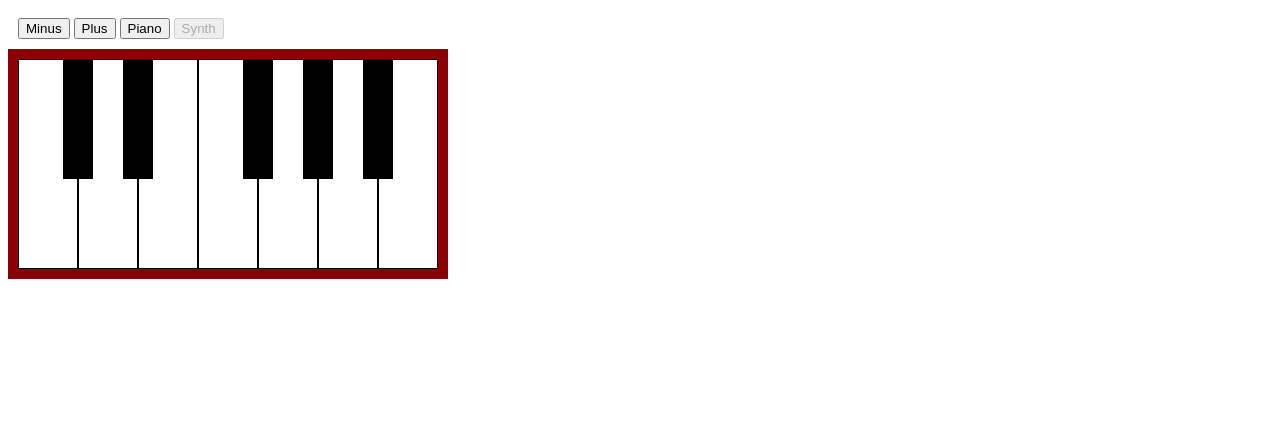
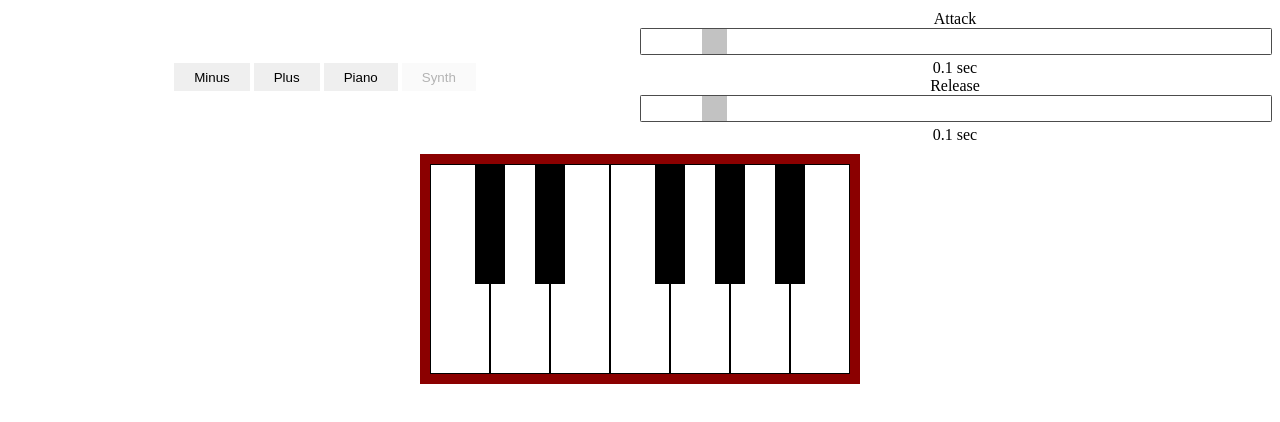
Before and after one commit to magdalucreteanu/papier-tastatur, a plain HTML site: page browser/index.html in a window 1280 px wide. Drawn offline with Linux system fonts and the light colour scheme.

Commit message:
Slider für Attack und Release hinzugefügt

```diff
--- a/browser/index.html
+++ b/browser/index.html
@@ -7,10 +7,22 @@
   </head>
   <body>
     <div id="kontrollen" class="kontrollen">
+        <div id="buttonContainer">
           <button id="minus" onClick='volumeMinus()'>Minus</button>
           <button id="plus" onClick='volumePlus()'>Plus</button>
           <button id="piano" onClick='piano()'>Piano</button>
           <button id="synth" onClick='synth()'>Synth</button>
+        </div>
+        <div id="sliderContainer">
+          <div id="attackContainer">Attack
+            <input type="range" min="0" max="100" value="10" class="slider" id="attackSlider">
+            <span id="attackOutput">0.1 sec</span>
+          </div>
+          <div id="releaseContainer">Release
+            <input type="range" min="0" max="100" value="10" class="slider" id="releaseSlider">
+            <span id="releaseOutput">0.1 sec</span>
+          </div>
+        </div>
     </div>
     <div id="klavier" class="klavier">
     </div>
--- a/browser/stylesheet.css
+++ b/browser/stylesheet.css
@@ -1,3 +1,11 @@
+html, body {
+  padding: 0;
+  margin: 0;
+  text-align: center;
+  width: 100%;
+  height: 100%;
+}
+
 .kontrollen {
   padding: 5;
   box-sizing: border-box;
@@ -12,7 +20,7 @@
 }
 
 .klavier__btn {
-  display: inline-block;
+  display: block;
   padding: 0;
   box-sizing: border-box;
   border: 1px solid black;
@@ -21,6 +29,11 @@
   background-color: white;
   cursor: pointer;
   float: left;
+}
+
+button {
+    border: none;
+    padding: 0.5em 1.5em;
 }
 
 .pressed {
@@ -39,3 +52,44 @@
   height: 120px;
   transform: translateX(50%);
 }
+
+#kontrollen{
+  display: flex;
+  align-items: center;
+}
+
+#buttonContainer{
+  flex: 1;
+}
+
+#sliderContainer{
+  flex: 1;
+}
+
+.slider {
+  margin: 0;
+  -webkit-appearance: none;
+  appearance: none;
+  width: 100%;
+  height: 25px;
+  background: white;
+  outline: none;
+  opacity: 0.7;
+  -webkit-transition: .2s;
+  transition: opacity .2s;
+  border-radius: 1.3px;
+  border: 0.2px solid #010101;
+}
+
+.slider:hover {
+  opacity: 1;
+}
+
+.slider::-webkit-slider-thumb {
+  -webkit-appearance: none;
+  appearance: none;
+  width: 25px;
+  height: 25px;
+  background: darkgray;
+  cursor: pointer;
+}
```
Lines whose indentation alone changed are shown as unchanged.
